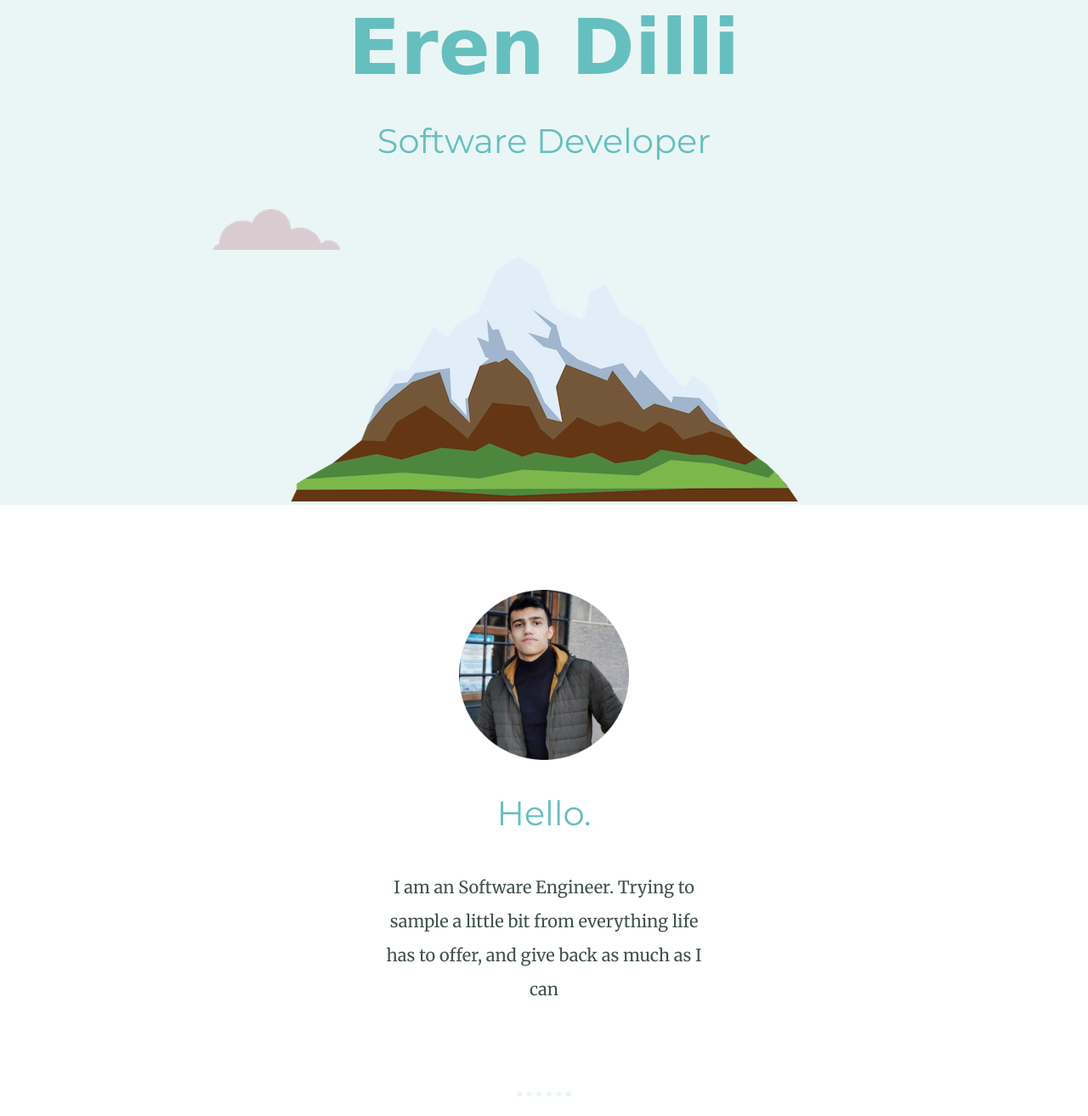
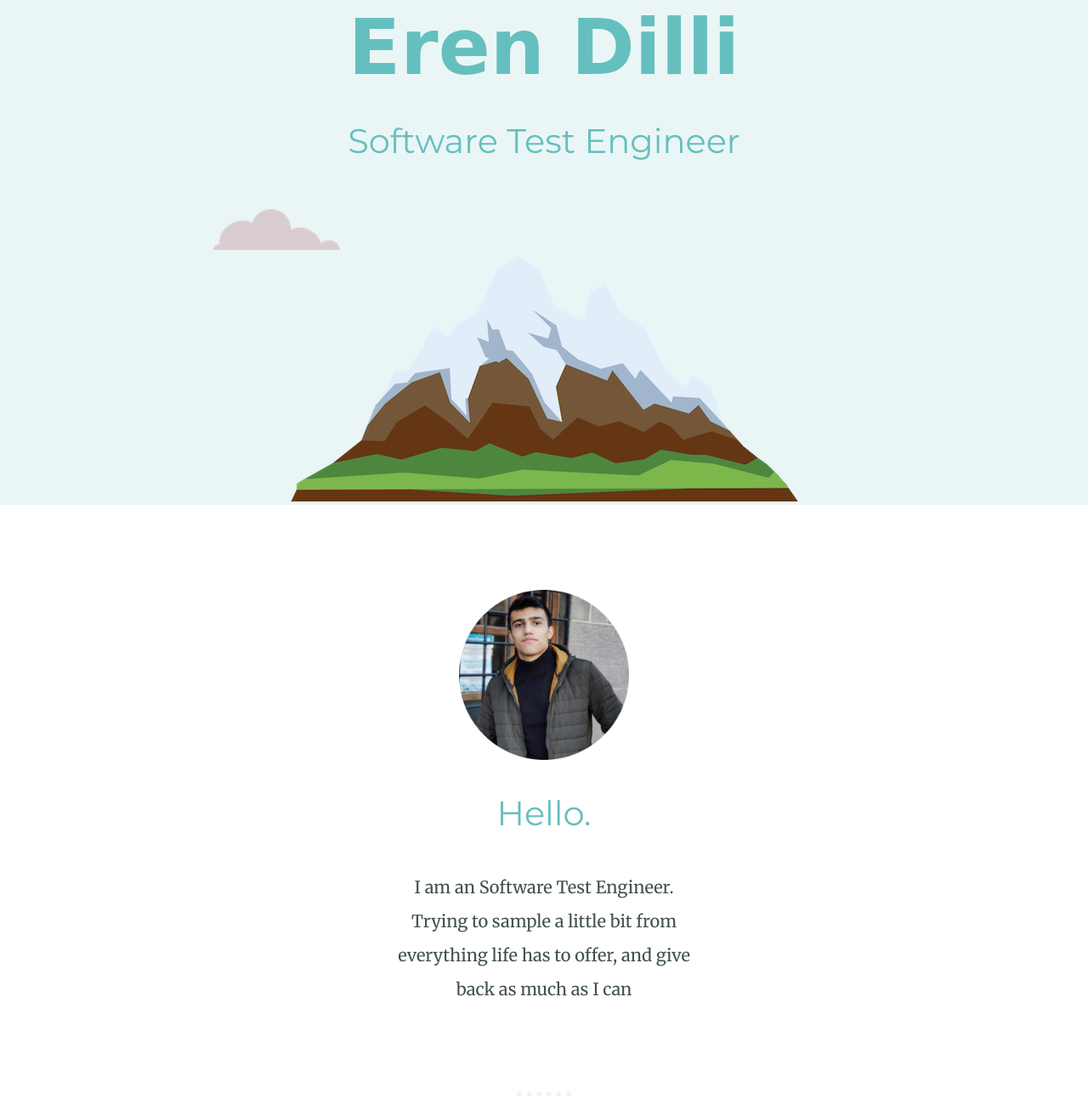
Before and after one commit to erendilli/mySite, a plain HTML site: page index.html in a window 1280 px wide. Shown: the part 147-1460 px from the top of the page at 85% size. Drawn offline with Linux system fonts and the light colour scheme; a web font is replaced by a local one.

Commit message:
Update index.html

```diff
--- a/index.html
+++ b/index.html
@@ -14,7 +14,7 @@
     <img class="top-cloud" src="images/cloud.png" alt="cloud-img">
     <h1>Eren Dilli</h1>
     <p>
-      <h2>Software Developer</h2>
+      <h2>Software Test Engineer</h2>
     </p>
     <img class="bottom-cloud" src="images/cloud.png" alt="cloud-img">
     <img src="images/mountain.png" alt="mountain-img">
@@ -24,7 +24,7 @@
     <div class="profile">
       <img src="images/eren-img.png" class="my-image" alt="">
       <h2>Hello.</h2>
-      <p class="intro-text">I am an Software Engineer. Trying to sample a little bit from everything life has to offer, and give back as much as I can</p>
+      <p class="intro-text">I am an Software Test Engineer. Trying to sample a little bit from everything life has to offer, and give back as much as I can</p>
     </div>
     <hr>
     <div class="skills">
```
